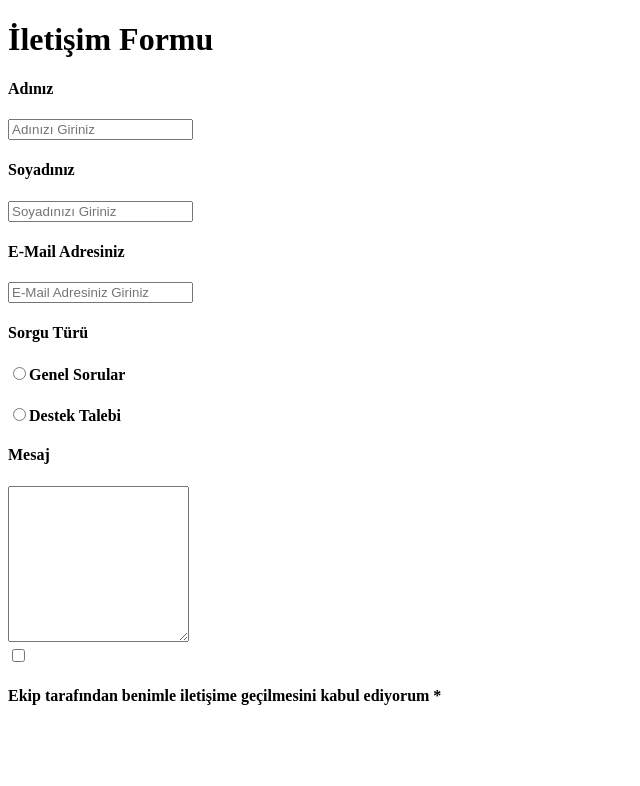
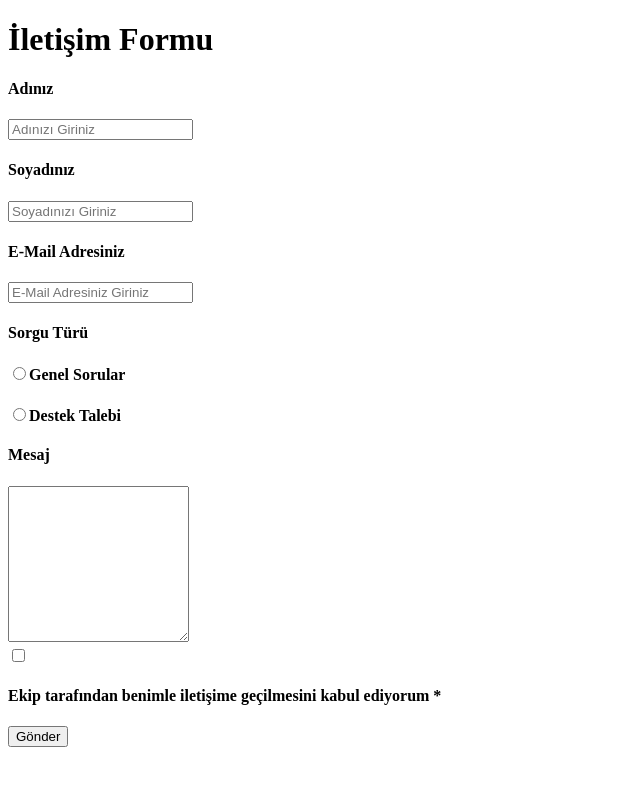
Before and after one commit to dursunkokturk/Front-End-School-React-JS-Project-Contact-Form-V1, a React (Vite) app: page / in a window 1280 px wide. Shown: the top 786 px of the page, without its empty margins (0-640 px from the left). Built offline with nearby package versions, Linux system fonts and the light colour scheme.

Commit message:
src klasoru icindeki app.jsx dosyasinda form elementi icinde formun gonderilmesi icin buton olusturuldu

```diff
--- a/src/App.jsx
+++ b/src/App.jsx
@@ -37,6 +37,7 @@ export default function App() {
           <input type="checkbox" name="" id="" />
           <h4 htmlFor="">Ekip tarafından benimle iletişime geçilmesini kabul ediyorum *</h4>
         </div>
+        <button>Gönder</button>
       </form>
     </>
   )
```
